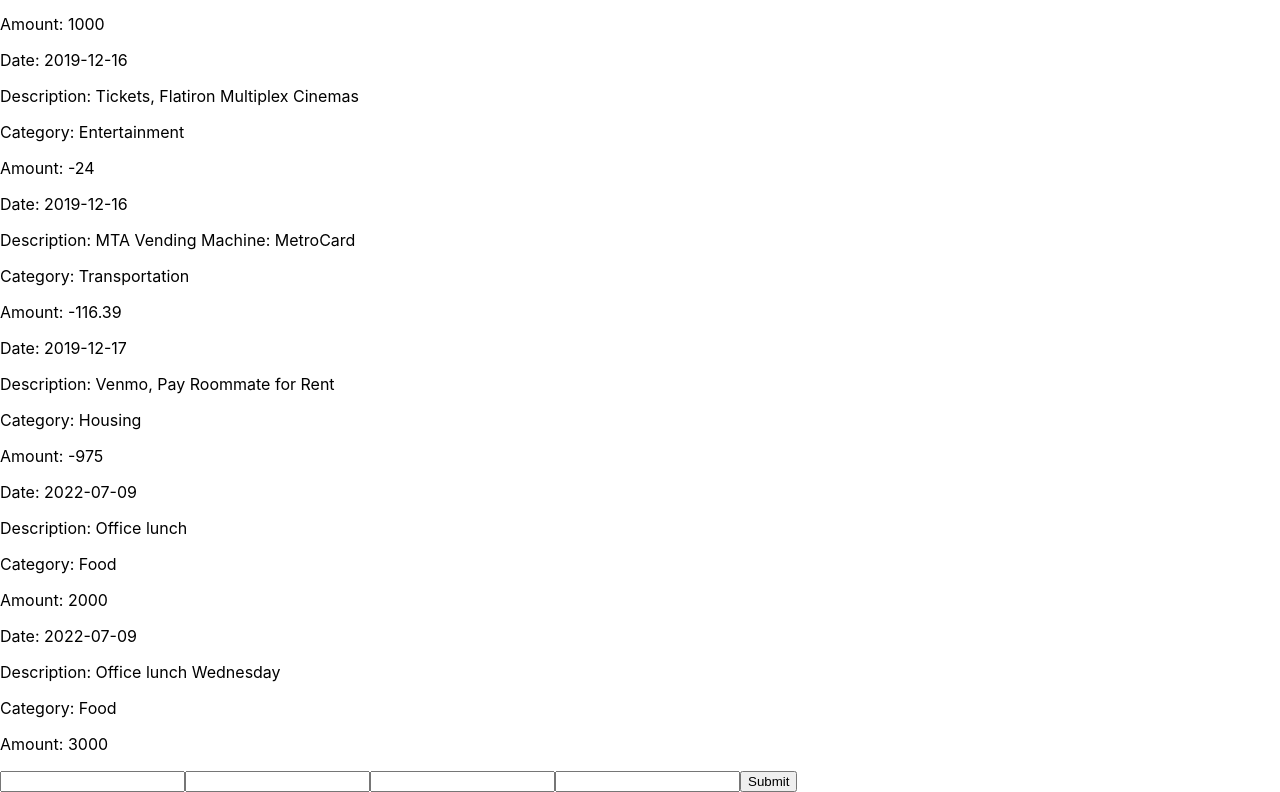
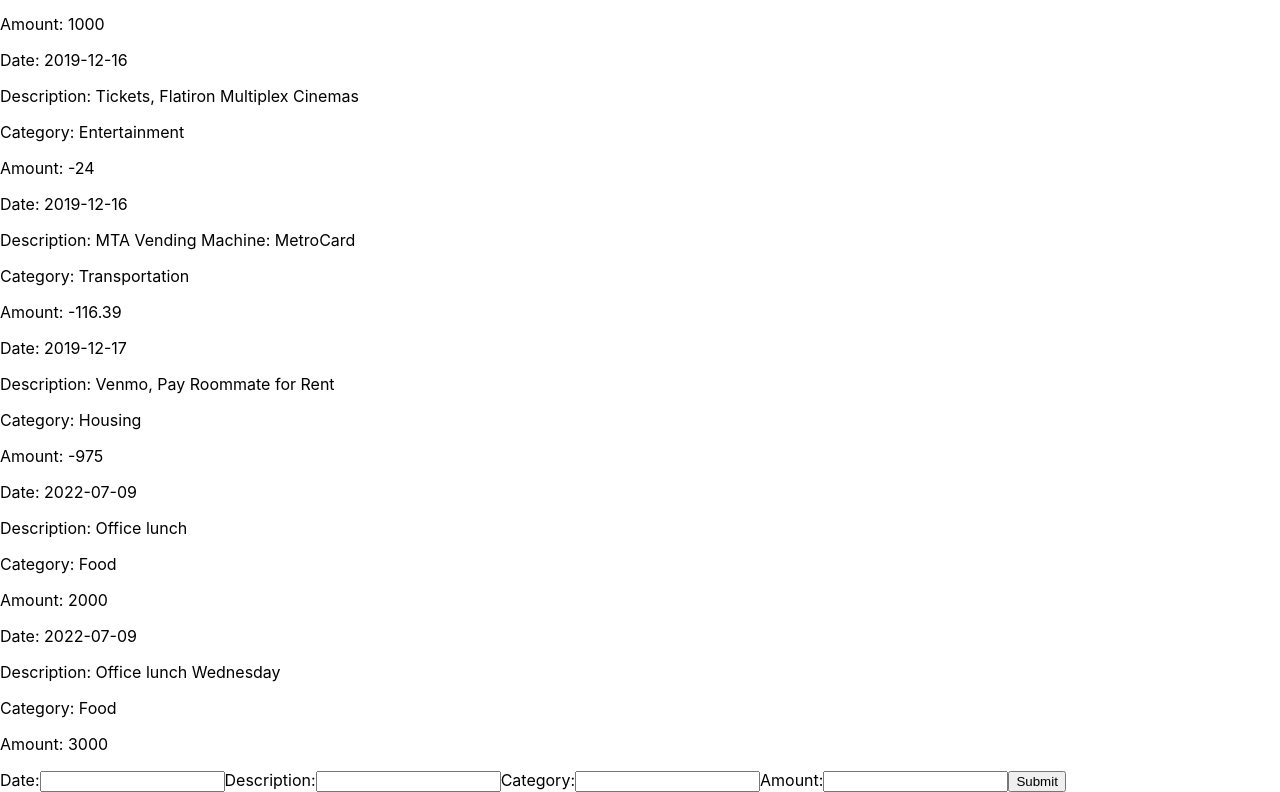
Before and after one commit to Prodigysec/flatironbank, a React (Create React App) app: page / in a window 1280 px wide. Shown: the part 1284-2076 px from the top of the page. Built offline with nearby package versions, Linux system fonts and the light colour scheme; data requests are answered from the project's data file.

Commit message:
Add label for form input

```diff
--- a/src/components/TransactionForm.js
+++ b/src/components/TransactionForm.js
@@ -45,24 +45,28 @@ function TransactionForm({ transactions, onFormInputChange }) {
 
     return (
         <form onSubmit={handleSubmit}>
+            <label for="date">Date:</label>
             <input
                 type="text"
                 name="date"
                 value={formData.date}
                 onChange={handleFormChange}
             />
+            <label for="description">Description:</label>
             <input
                 type="text"
                 name="description"
                 value={formData.description}
                 onChange={handleFormChange}
             />
+            <label for="category">Category:</label>
             <input
                 type="text"
                 name="category"
                 value={formData.category}
                 onChange={handleFormChange}
             />
+            <label for="amount">Amount:</label>
             <input
                 type="text"
                 name="amount"
```
